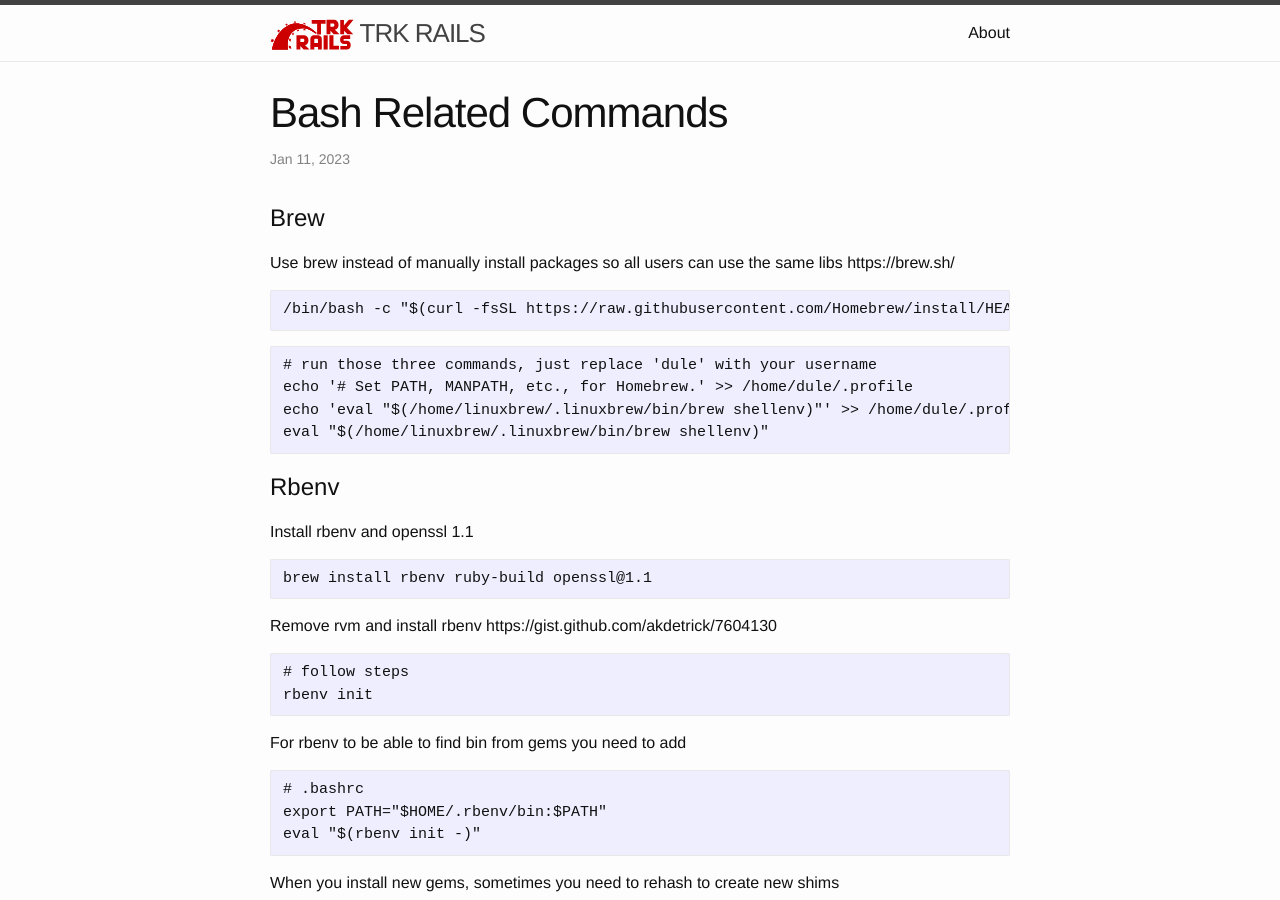
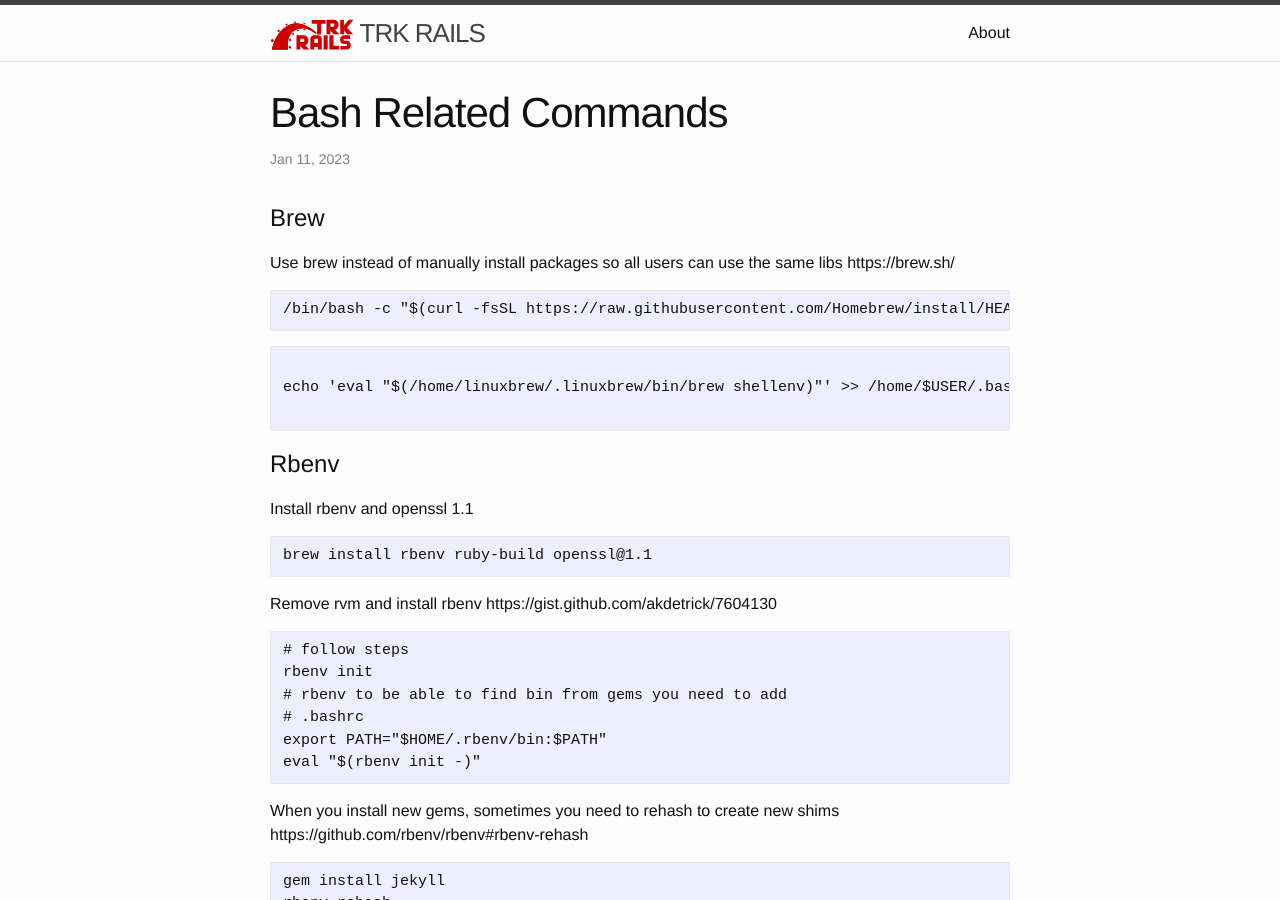
Before and after one commit to trkin/dev.trk.in.rs, a Jekyll site: the page built from _posts/2023-01-11-bash-related-commands.md, in a window 1280 px wide and 900 px high. Built offline with Jekyll 4.4.1, drawn with Linux system fonts in a browser that asks for light colours.

Commit message:
use .bashrc instead of .profile

````diff
--- a/_posts/2023-01-11-bash-related-commands.md
+++ b/_posts/2023-01-11-bash-related-commands.md
@@ -13,10 +13,9 @@
 ```
 
 ```
-# run those three commands, just replace 'dule' with your username
-echo '# Set PATH, MANPATH, etc., for Homebrew.' >> /home/dule/.profile
-echo 'eval "$(/home/linuxbrew/.linuxbrew/bin/brew shellenv)"' >> /home/dule/.profile
-eval "$(/home/linuxbrew/.linuxbrew/bin/brew shellenv)"
+
+echo 'eval "$(/home/linuxbrew/.linuxbrew/bin/brew shellenv)"' >> /home/$USER/.bashrc
+
 ```
 
 # Rbenv
@@ -29,10 +28,7 @@
 ```
 # follow steps
 rbenv init
-```
-
-For rbenv to be able to find bin from gems you need to add
-```
+# rbenv to be able to find bin from gems you need to add
 # .bashrc
 export PATH="$HOME/.rbenv/bin:$PATH"
 eval "$(rbenv init -)"
````
